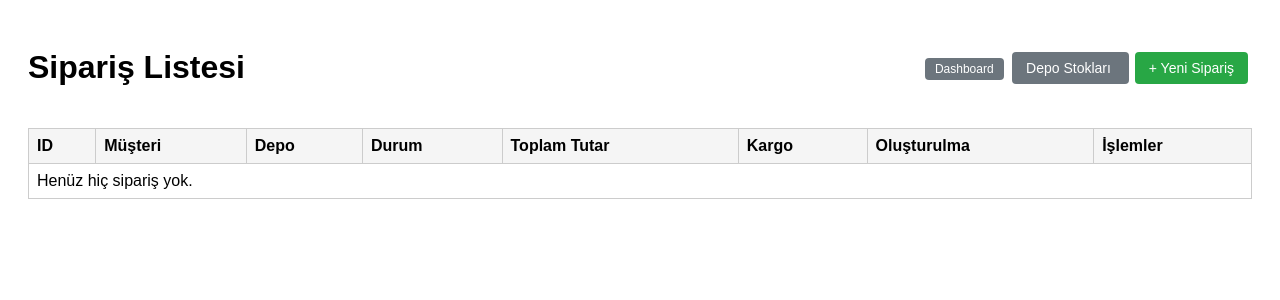
After one commit to MeteBolat/siparis_stok_yonetim_sistemi, a PHP site: template app/mvc_app/Views/orders/index.php in a window 1280 px wide. The commit adds this page. Shown: the top 300 px of the page. Run offline with PHP 8.4, Linux system fonts and the light colour scheme; the template is opened without the code that fills it, so the values that code supplies are empty.

Commit message:
MVC yapısı için dosya yapısı oluşturuldu

```diff
--- /dev/null
+++ b/app/mvc_app/Views/layout/footer.php
@@ -0,0 +1,2 @@
+</body>
+</html>
--- /dev/null
+++ b/app/mvc_app/Views/layout/header.php
@@ -0,0 +1,28 @@
+<!DOCTYPE html>
+<html lang="tr">
+<head>
+  <meta charset="UTF-8">
+  <title><?= htmlspecialchars($title ?? 'Sipariş Sistemi') ?></title>
+  <style>
+    body { font-family: Arial, sans-serif; padding: 20px; }
+    table { border-collapse: collapse; width: 100%; margin-top: 20px; }
+    th, td { border: 1px solid #ccc; padding: 8px; text-align: left; }
+    th { background-color: #f5f5f5; }
+    .badge { display:inline-block; padding:2px 8px; border-radius:4px; font-size:12px; color:#fff; }
+    .status-pending { background-color:#f0ad4e; }
+    .status-reserved { background-color:#5bc0de; }
+    .status-shipped { background-color:#5cb85c; }
+    .status-cancelled { background-color:#d9534f; }
+    .btn { padding:4px 10px; text-decoration:none; border-radius:4px; font-size:12px; margin-right:4px; }
+    .btn-reserve { background-color:#0275d8; color:white; }
+    .btn-ship { background-color:#5cb85c; color:white; }
+    .btn-disabled { background-color:#ccc; color:#666; cursor:not-allowed; }
+    .btn-cancel { background-color:#d9534f; color:white; }
+    .msg { padding:10px; border-radius:4px; margin-bottom:10px; }
+    .msg-success { background-color:#dff0d8; color:#3c763d; }
+    .msg-error { background-color:#f2dede; color:#a94442; }
+    .btn-secondary{ background:#6c757d; color:#fff; }
+    .btn-success{ background:#28a745; color:#fff; }
+  </style>
+</head>
+<body>
--- /dev/null
+++ b/app/mvc_app/Views/orders/index.php
@@ -0,0 +1,81 @@
+<?php $title = 'Sipariş Listesi'; ?>
+
+<div style="display:flex; justify-content:space-between; align-items:center;">
+  <h1>Sipariş Listesi</h1>
+  <div>
+    <a href="dashboard.php" class="btn btn-secondary">Dashboard</a>
+    <a href="warehouse_stock.php" class="btn btn-secondary" style="padding:8px 14px; font-size:14px; margin-right:6px;">
+      Depo Stokları
+    </a>
+    <a href="order_create.php" class="btn btn-success" style="padding:8px 14px; font-size:14px;">
+      + Yeni Sipariş
+    </a>
+  </div>
+</div>
+
+<?php if ($msg === 'reserved_success'): ?>
+  <div class="msg msg-success">Stok rezervasyonu başarıyla yapıldı.</div>
+<?php elseif ($msg === 'reserved_fail'): ?>
+  <div class="msg msg-error">Rezervasyon yapılamadı. Yeterli stok olmayabilir.</div>
+<?php elseif ($msg === 'shipped_success'): ?>
+  <div class="msg msg-success">Sipariş başarıyla kargoya verildi.</div>
+<?php elseif ($msg === 'shipped_fail'): ?>
+  <div class="msg msg-error">Kargoya verme işlemi başarısız oldu.</div>
+<?php elseif ($msg === 'cancel_success'): ?>
+  <div class="msg msg-success">Sipariş başarıyla iptal edildi.</div>
+<?php elseif ($msg === 'cancel_fail'): ?>
+  <div class="msg msg-error">Sipariş iptal edilirken hata oluştu.</div>
+<?php endif; ?>
+
+<table>
+  <thead>
+    <tr>
+      <th>ID</th>
+      <th>Müşteri</th>
+      <th>Depo</th>
+      <th>Durum</th>
+      <th>Toplam Tutar</th>
+      <th>Kargo</th>
+      <th>Oluşturulma</th>
+      <th>İşlemler</th>
+    </tr>
+  </thead>
+  <tbody>
+    <?php if (!$orders): ?>
+      <tr><td colspan="8">Henüz hiç sipariş yok.</td></tr>
+    <?php else: ?>
+      <?php foreach ($orders as $order): ?>
+        <tr>
+          <td><?= htmlspecialchars($order['id']) ?></td>
+          <td><?= htmlspecialchars($order['customer_name']) ?></td>
+          <td><?= htmlspecialchars($order['warehouse_name']) ?></td>
+          <td>
+            <?php $status = $order['status']; $statusClass = 'status-' . $status; ?>
+            <span class="badge <?= $statusClass ?>"><?= htmlspecialchars($status) ?></span>
+          </td>
+          <td><?= number_format((float)$order['total_amount'], 2) ?> ₺</td>
+          <td><?= number_format((float)$order['shipping_cost'], 2) ?> ₺</td>
+          <td><?= htmlspecialchars($order['created_at']) ?></td>
+          <td>
+            <a class="btn btn-reserve" style="background:#6f42c1; color:white;"
+               href="order_view.php?id=<?= (int)$order['id'] ?>">Detay</a>
+
+            <?php if ($order['status'] === 'pending'): ?>
+              <a class="btn btn-reserve" href="reserve_order.php?id=<?= (int)$order['id'] ?>">Rezerv Et</a>
+              <a class="btn btn-cancel" href="cancel_order.php?id=<?= (int)$order['id'] ?>"
+                 onclick="return confirm('Bu siparişi iptal etmek istediğinize emin misiniz?');">İptal Et</a>
+
+            <?php elseif ($order['status'] === 'reserved'): ?>
+              <a class="btn btn-ship" href="ship_order.php?id=<?= (int)$order['id'] ?>">Kargoya Ver</a>
+              <a class="btn btn-cancel" href="cancel_order.php?id=<?= (int)$order['id'] ?>"
+                 onclick="return confirm('Bu rezervasyonu iptal etmek istediğinize emin misiniz? Stoklar geri iade edilecek.');">İptal Et</a>
+
+            <?php else: ?>
+              <span class="btn btn-disabled">İşlem yok</span>
+            <?php endif; ?>
+          </td>
+        </tr>
+      <?php endforeach; ?>
+    <?php endif; ?>
+  </tbody>
+</table>
```
Also changed, not shown: app/mvc_app/Controllers/OrdersController.php (added, +25 -0 lines), app/mvc_app/Models/OrderModel.php (added, +36 -0 lines), app/public/index.php (+16 -15 lines), app/mvc_app/Controllers/AuthController.php (added), app/mvc_app/Controllers/DashboardContorller.php (added), app/mvc_app/Controllers/WarehouseController.php (added), app/mvc_app/Models/AuthModel.php (added), app/mvc_app/Models/DashboardModel.php (added), app/mvc_app/Models/WarehouseModel.php (added), app/mvc_app/Views/dashboard/index.php (added), app/mvc_app/Views/orders/create.php (added), app/mvc_app/Views/orders/view.php (added), app/mvc_app/Views/warehouses/stock.php (added).
